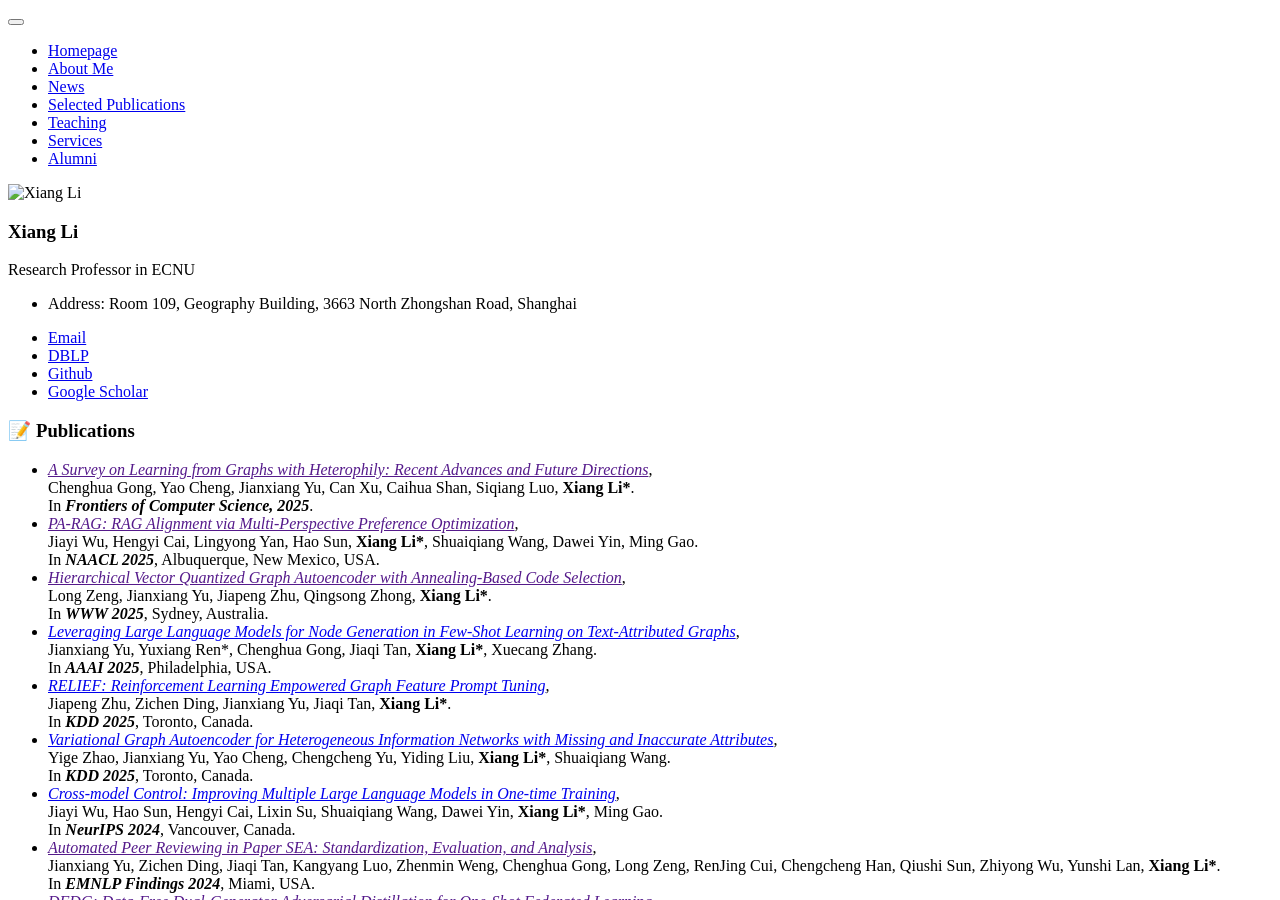
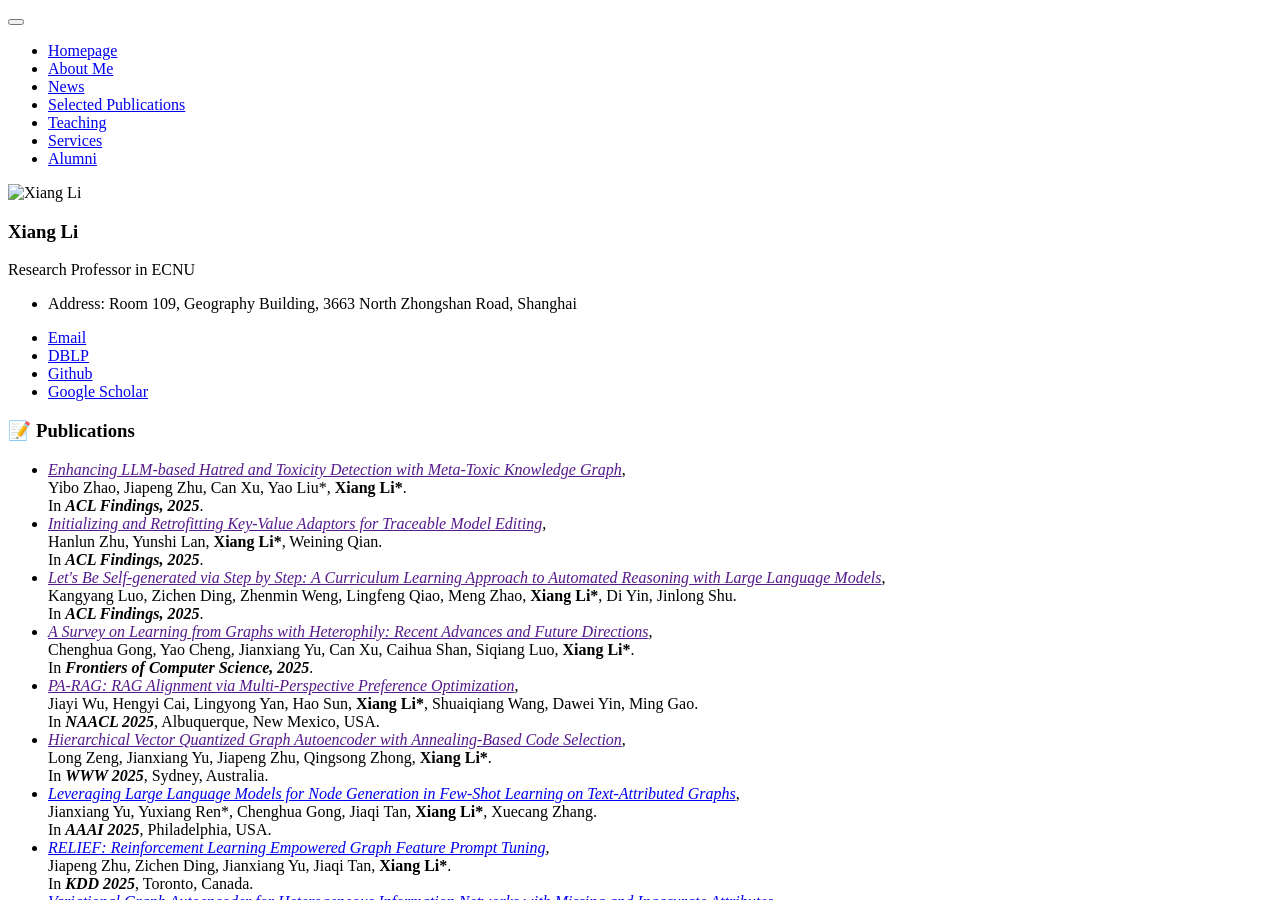
Before and after one commit to lixiang3776/lixiang3776.github.io, a Jekyll site: the page built from _pages/includes/pub.md, in a window 1280 px wide and 900 px high. Built offline with Jekyll 4.4.1, drawn with Linux system fonts in a browser that asks for light colours; our own code applies the rules of GitHub Pages for plain Markdown files.

Commit message:
Update pub.md

```diff
--- a/_pages/includes/pub.md
+++ b/_pages/includes/pub.md
@@ -2,6 +2,24 @@
 
 
 <ul>
+    <li>
+	<a href=""><i>Enhancing LLM-based Hatred and Toxicity Detection with Meta-Toxic Knowledge Graph</i></a>,<br>
+       Yibo Zhao, Jiapeng Zhu, Can Xu, Yao Liu*, <b>Xiang Li*</b>. <br>
+        In <b><i>ACL Findings, 2025</i></b>.
+		<br>
+	</li>
+    <li>
+	<a href=""><i>Initializing and Retrofitting Key-Value Adaptors for Traceable Model Editing</i></a>,<br>
+       Hanlun Zhu, Yunshi Lan, <b>Xiang Li*</b>, Weining Qian. <br>
+        In <b><i>ACL Findings, 2025</i></b>.
+		<br>
+	</li>
+    <li>
+	<a href=""><i>Let's Be Self-generated via Step by Step: A Curriculum Learning Approach to Automated Reasoning with Large Language Models</i></a>,<br>
+       Kangyang Luo, Zichen Ding, Zhenmin Weng, Lingfeng Qiao, Meng Zhao, <b>Xiang Li*</b>, Di Yin, Jinlong Shu. <br>
+        In <b><i>ACL Findings, 2025</i></b>.
+		<br>
+	</li>
     <li>
 	<a href=""><i>A Survey on Learning from Graphs with Heterophily: Recent Advances and Future Directions</i></a>,<br>
        Chenghua Gong, Yao Cheng, Jianxiang Yu, Can Xu, Caihua Shan, Siqiang Luo, <b>Xiang Li*</b>. <br>
```
